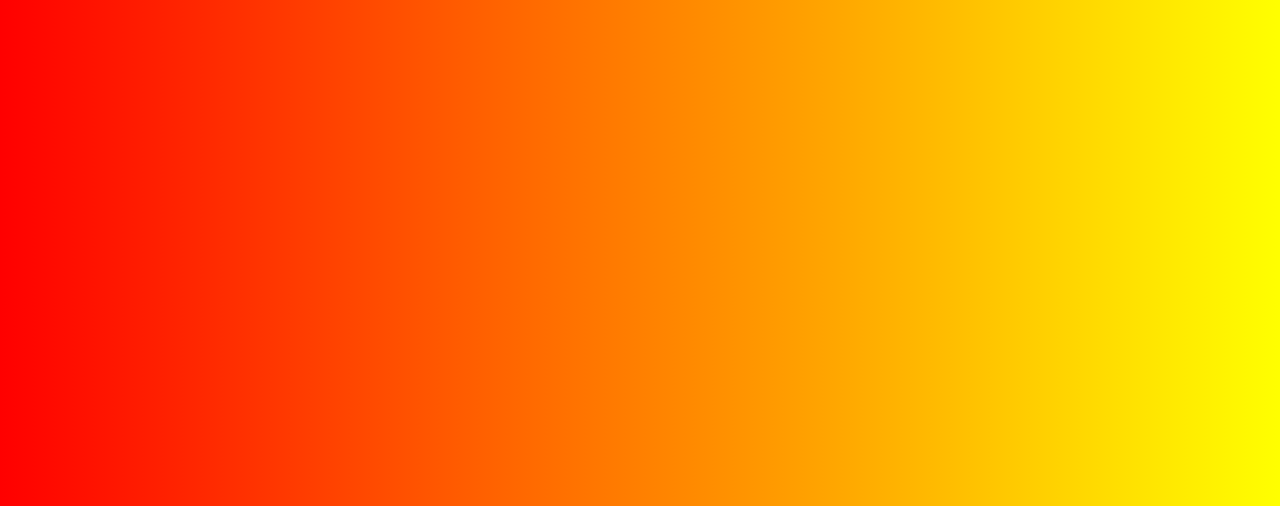
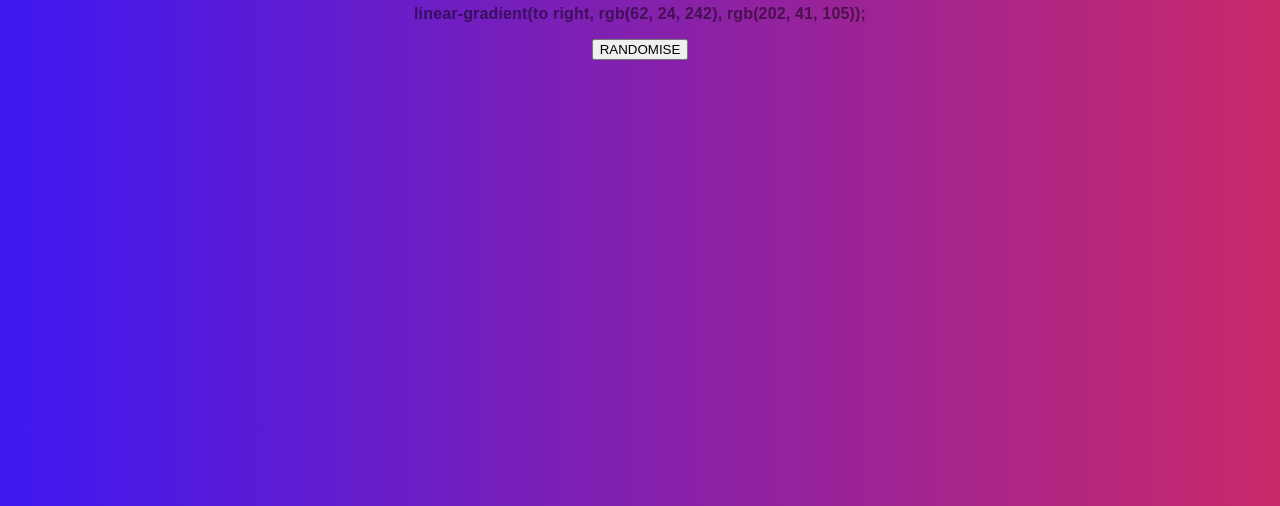
Before and after one commit to IfreannMedia/background-generator, a plain HTML site: page index.html in a window 1280 px wide. Shown: the part 294-800 px from the top of the page. Drawn offline with Linux system fonts and the light colour scheme.

Commit message:
randomize button and session storage
made some updates

```diff
--- a/index.html
+++ b/index.html
@@ -10,6 +10,7 @@
 <input type="color" class="color2" name="color2" value="#ff0000">
 <h2>Current CSS background</h2>
 <h3 class="header-text"></h3>
+<button onclick="randomiseGradient()">RANDOMISE</button>
 <script type="text/javascript" src="script.js"></script>
 </body>
 </html>
--- a/script.js
+++ b/script.js
@@ -68,15 +68,47 @@ class InputManager {
 	}
 }
 
-const inputManager = new InputManager();
-const colorFunction = function function_name(argument) {
+
+const colorFunction = function setColor(col1 = color1.value, col2 = color2.value) {
+	color1.value = col1;
+	color2.value = col2;
 	body.style.background =
 	"linear-gradient(to right, "
-	+ color1.value
+	+ col1
 	+ ", "
-	+ color2.value
+	+ col2
 	+ ")";
 	h3.textContent = body.style.background + ";";
+	setCssInSessionStorage();
 }
+
+
+function randomiseGradient(){
+	var randCol1 = getRandomHexCode();
+	var randCol2 = getRandomHexCode();
+	colorFunction(randCol1, randCol2);
+}
+
+function setInitialColors(){
+	if(!sessionStorage.getItem('col1') && !sessionStorage.getItem('col1')){
+		randomiseGradient();
+	}
+	else {
+		colorFunction(sessionStorage.getItem('col1'), sessionStorage.getItem('col2'))
+	}
+}
+
+function getRandomHexCode() {
+	return "#000000".replace(/0/g,function(){return (~~(Math.random()*16)).toString(16);});
+}
+
+function setCssInSessionStorage(){
+	sessionStorage.setItem('col1', color1.value);
+	sessionStorage.setItem('col2', color2.value);
+}
+
+const inputManager = new InputManager();
 inputManager.addEventListener(color1, eventTypesEnum.INPUT, colorFunction);
 inputManager.addEventListener(color2, eventTypesEnum.INPUT, colorFunction);
+
+setInitialColors();
```
